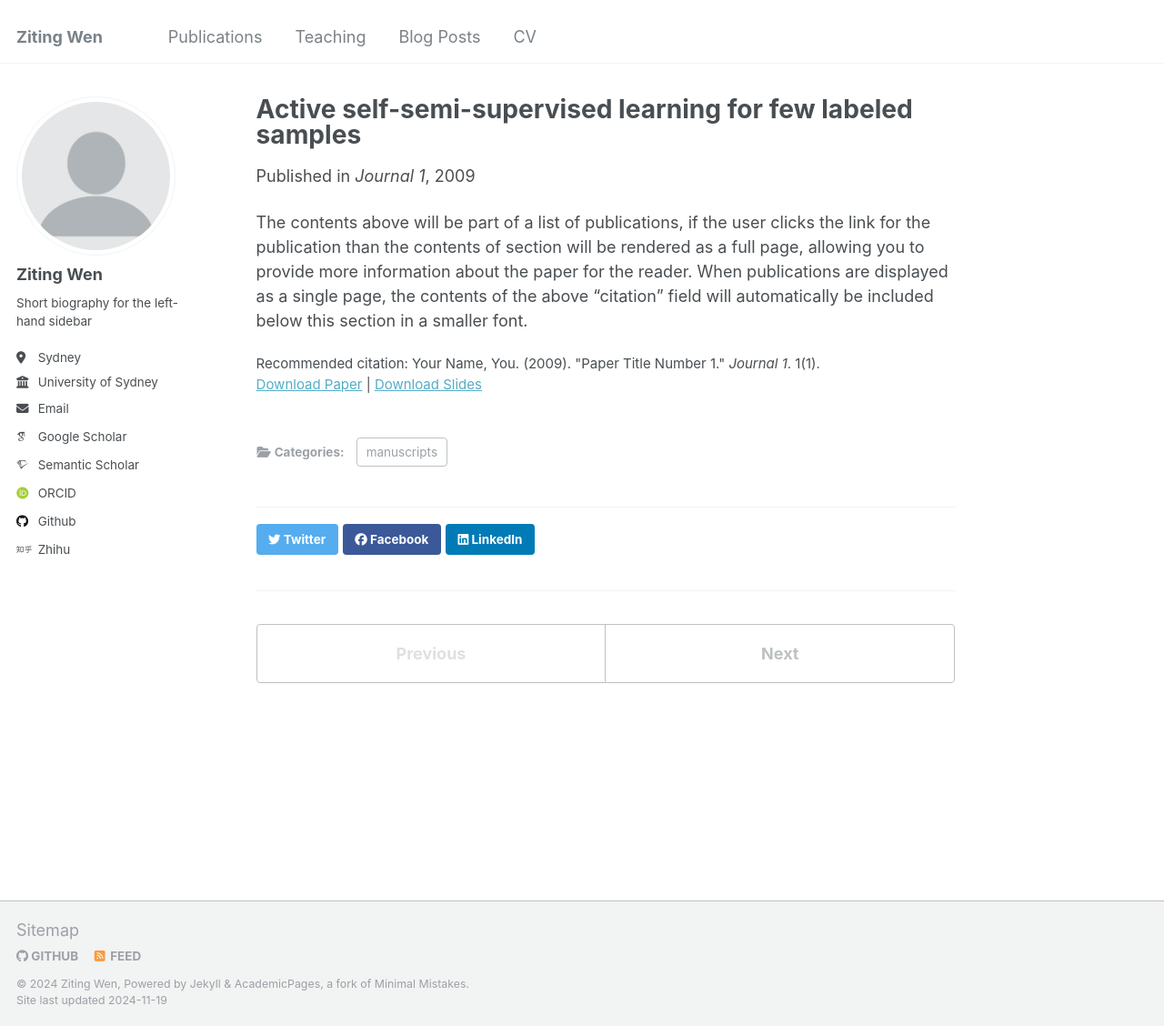
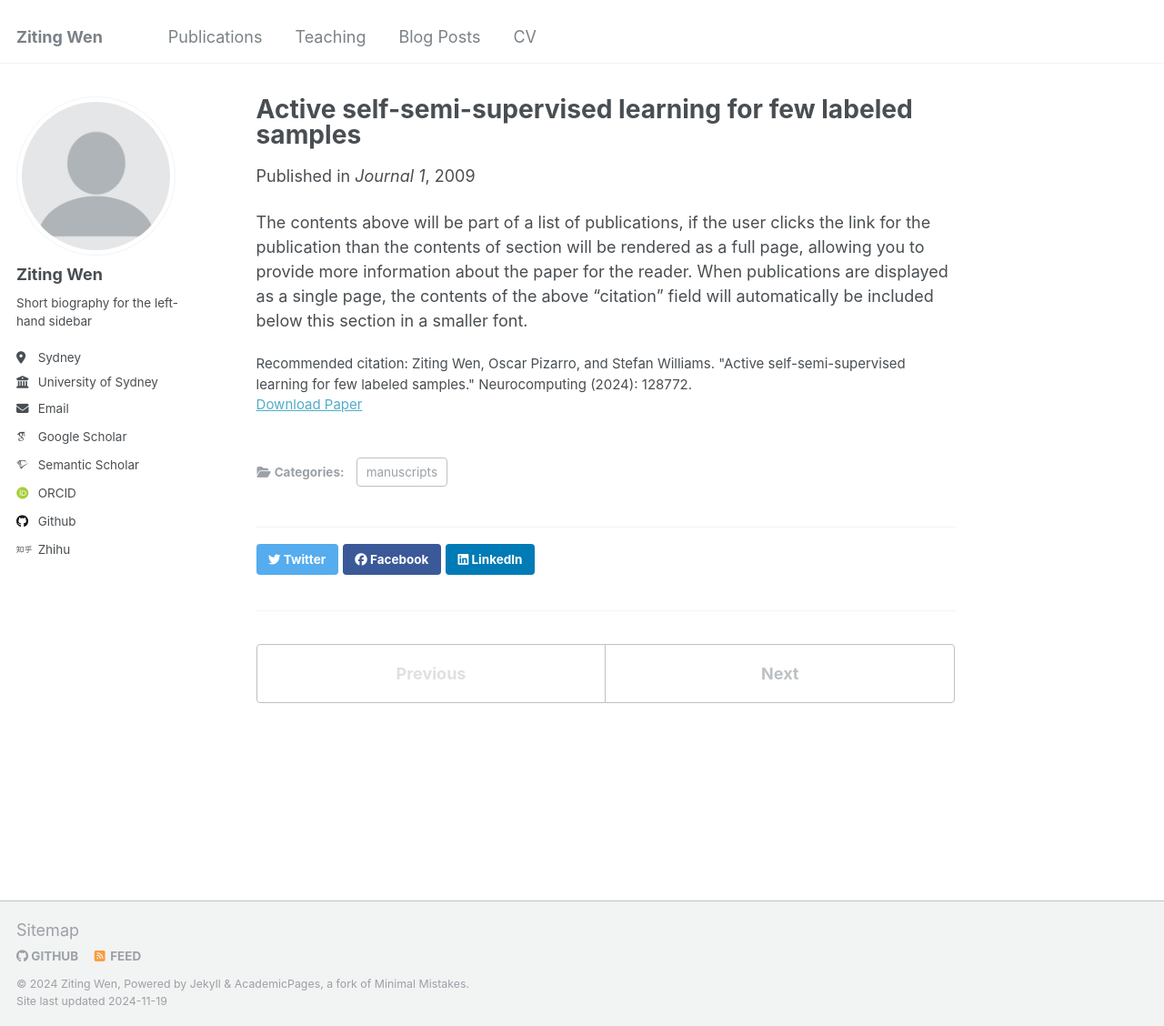
Before and after one commit to ZiTingW/ZiTingW.github.io, a Jekyll site: the page built from _publications/2024-11-19-paper-title-number-1.md, in a window 1280 px wide and 1128 px high. Shown: the whole window at 91% size. Built offline with Jekyll 4.4.1, drawn with Linux system fonts in a browser that asks for light colours; some web fonts are replaced.

Commit message:
Update and rename 2009-10-01-paper-title-number-1.md to 2024-11-19-paper-title-number-1.md

```diff
--- a/_publications/2009-10-01-paper-title-number-1.md
+++ b/_publications/2024-11-19-paper-title-number-1.md
@@ -2,13 +2,13 @@
 title: "Active self-semi-supervised learning for few labeled samples"
 collection: publications
 category: manuscripts
-permalink: /publication/2009-10-01-paper-title-number-1
+permalink: /publication/2024-11-19-paper-title-number-1
 excerpt: 'This paper is about the number 1. The number 2 is left for future work.'
 date: 2009-10-01
 venue: 'Journal 1'
-slidesurl: 'http://academicpages.github.io/files/slides1.pdf'
-paperurl: 'http://academicpages.github.io/files/paper1.pdf'
-citation: 'Your Name, You. (2009). &quot;Paper Title Number 1.&quot; <i>Journal 1</i>. 1(1).'
+slidesurl: #'http://academicpages.github.io/files/slides1.pdf'
+paperurl: 'https://www.sciencedirect.com/science/article/pii/S0925231224015431'
+citation: 'Ziting Wen, Oscar Pizarro, and Stefan Williams. "Active self-semi-supervised learning for few labeled samples." Neurocomputing (2024): 128772.'
 ---
 
 The contents above will be part of a list of publications, if the user clicks the link for the publication than the contents of section will be rendered as a full page, allowing you to provide more information about the paper for the reader. When publications are displayed as a single page, the contents of the above "citation" field will automatically be included below this section in a smaller font.
```
